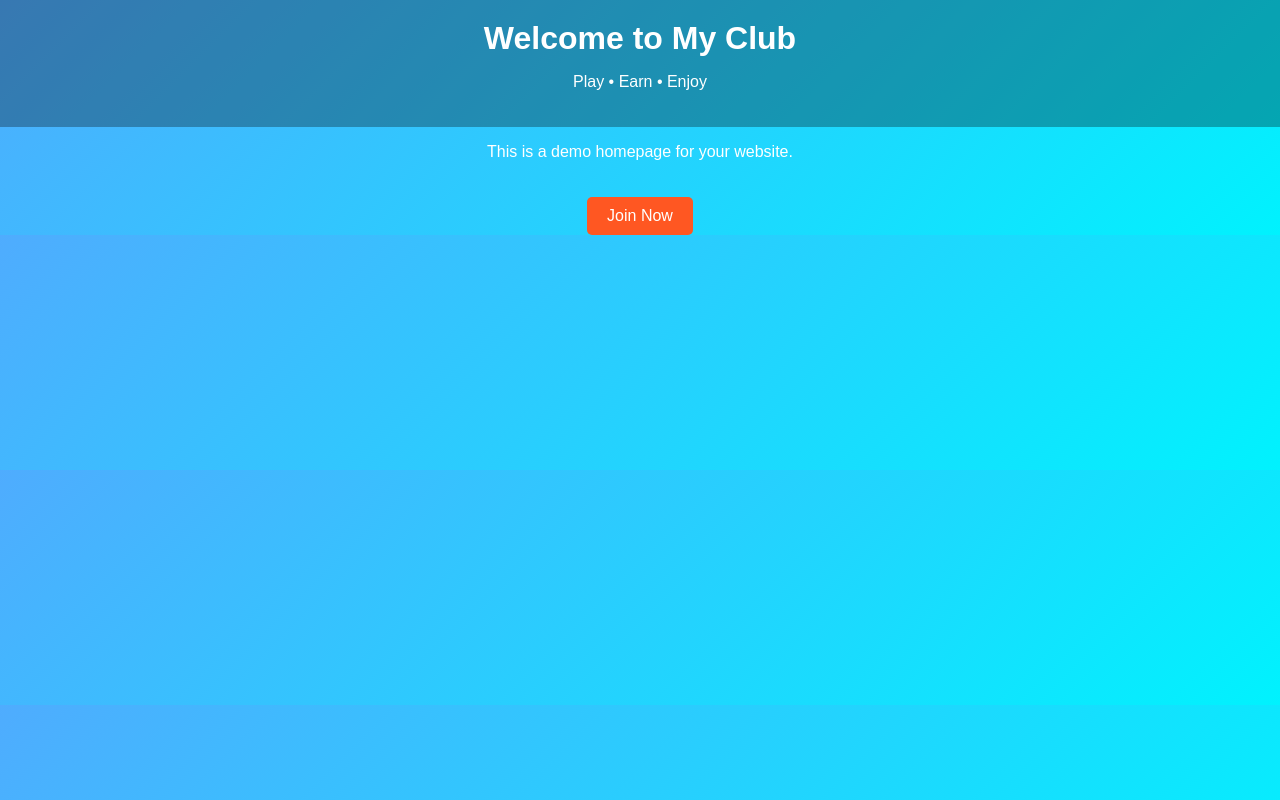
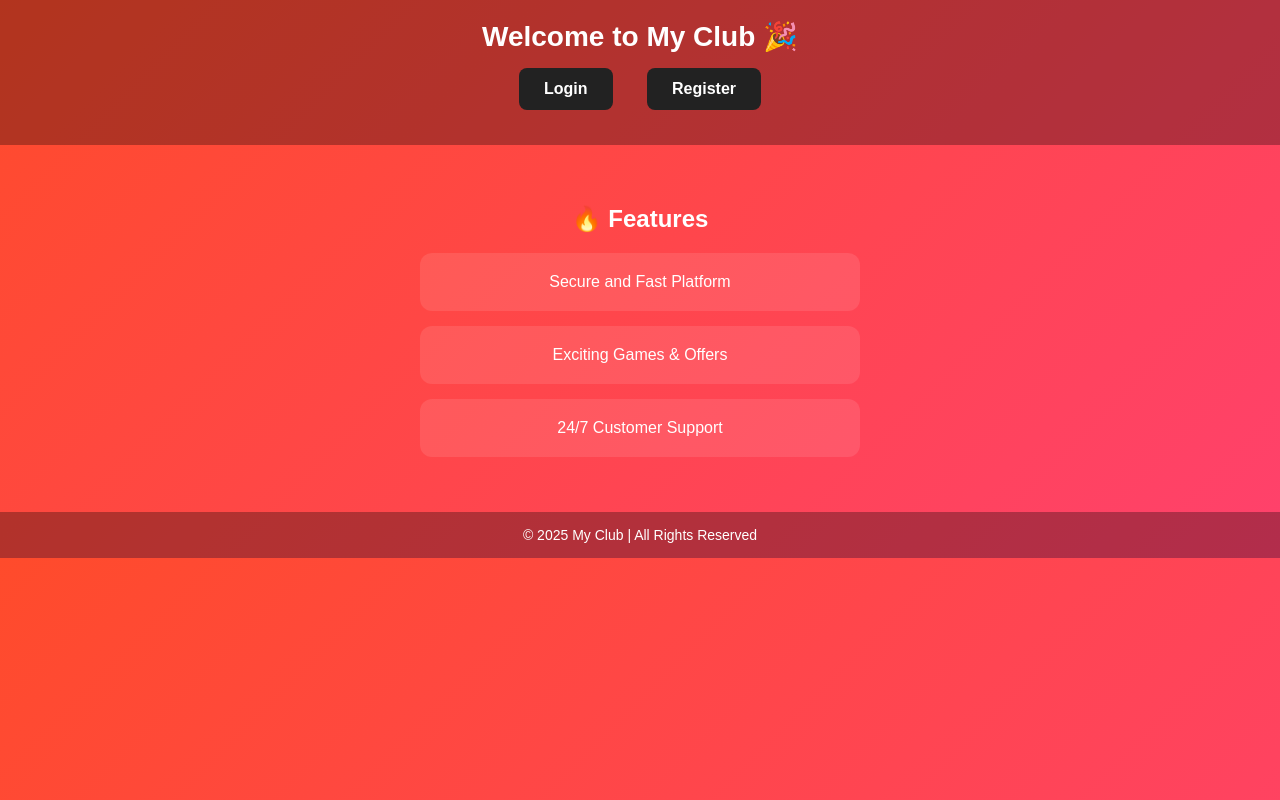
Before and after one commit to israelhalge-arch/My-club, a plain HTML site: page Index.html in a window 1280 px wide. Drawn offline with Linux system fonts and the light colour scheme.

Commit message:
Update Index.html

```diff
--- a/Index.html
+++ b/Index.html
@@ -6,39 +6,70 @@
   <title>My Club</title>
   <style>
     body {
+      margin: 0;
       font-family: Arial, sans-serif;
+      background: linear-gradient(135deg, #ff4b2b, #ff416c);
+      color: white;
       text-align: center;
-      background: linear-gradient(135deg, #4facfe, #00f2fe);
-      color: white;
-      margin: 0;
-      padding: 0;
     }
     header {
       padding: 20px;
-      background: rgba(0,0,0,0.3);
+      background: rgba(0, 0, 0, 0.3);
     }
-    h1 { margin: 0; }
+    header h1 {
+      margin: 0;
+      font-size: 28px;
+    }
     .btn {
       display: inline-block;
-      margin-top: 20px;
-      padding: 10px 20px;
-      background: #ff5722;
-      color: white;
+      margin: 15px;
+      padding: 12px 25px;
+      font-size: 16px;
+      font-weight: bold;
+      color: #fff;
+      background: #222;
+      border-radius: 8px;
       text-decoration: none;
-      border-radius: 5px;
+      transition: 0.3s;
     }
-    .btn:hover { background: #e64a19; }
+    .btn:hover {
+      background: #444;
+    }
+    .section {
+      padding: 40px 20px;
+    }
+    .card {
+      background: rgba(255, 255, 255, 0.1);
+      margin: 15px auto;
+      padding: 20px;
+      border-radius: 12px;
+      max-width: 400px;
+    }
+    footer {
+      background: rgba(0, 0, 0, 0.3);
+      padding: 15px;
+      font-size: 14px;
+    }
   </style>
 </head>
 <body>
+
   <header>
-    <h1>Welcome to My Club</h1>
-    <p>Play • Earn • Enjoy</p>
+    <h1>Welcome to My Club 🎉</h1>
+    <a href="#" class="btn">Login</a>
+    <a href="#" class="btn">Register</a>
   </header>
 
-  <main>
-    <p>This is a demo homepage for your website.</p>
-    <a href="#" class="btn">Join Now</a>
-  </main>
+  <div class="section">
+    <h2>🔥 Features</h2>
+    <div class="card">Secure and Fast Platform</div>
+    <div class="card">Exciting Games & Offers</div>
+    <div class="card">24/7 Customer Support</div>
+  </div>
+
+  <footer>
+    © 2025 My Club | All Rights Reserved
+  </footer>
+
 </body>
 </html>
```
